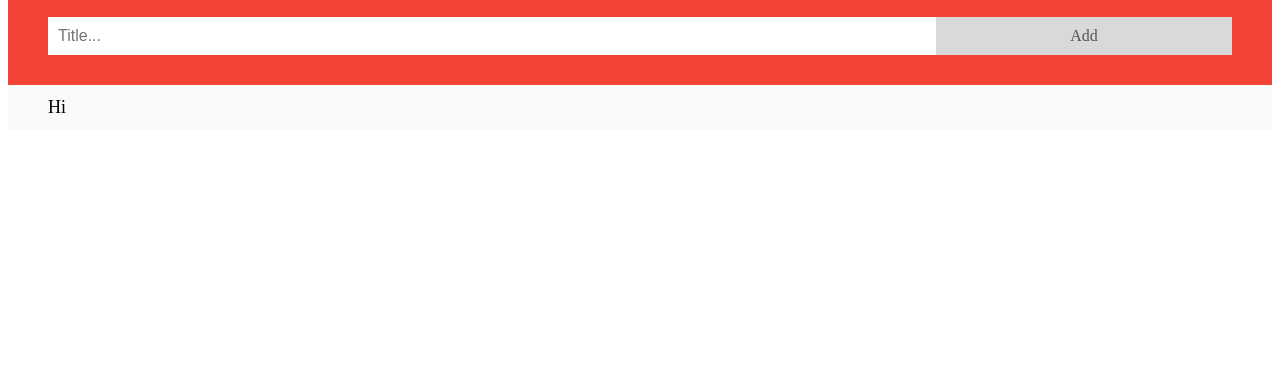
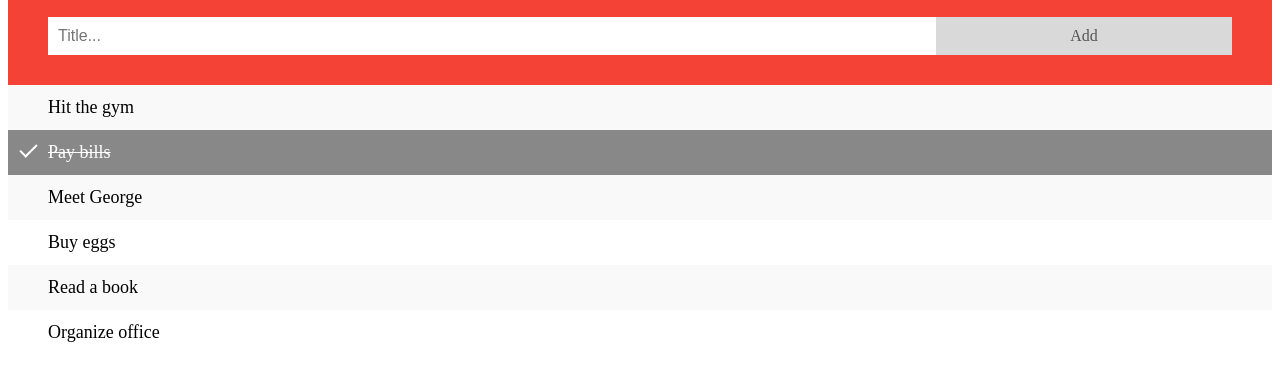
Before and after one commit to HiiragiRei/simple_to-do-list, a plain HTML site: page index.html in a window 1280 px wide. Shown: the part 88-468 px from the top of the page. Drawn offline with nearby package versions, Linux system fonts and the light colour scheme.

Commit message:
small changes BUT still has bug

```diff
--- a/app.js
+++ b/app.js
@@ -3,7 +3,7 @@ var nodeList = document.getElementsByTagName("LI");
 var i;
 for(i=0; i<nodeList.length; ++i){
     var span = document.createElement("SPAN");
-    var txt = document.createTextNode("\u00D7");
+    var txt = document.createTextNode("\u00D7"); // \u00D7 = 'x'
 
     span.className = "close";
     span.appendChild(txt); // appendChild :
@@ -20,7 +20,12 @@ for(i=0; i<close.length; ++i){
 }
 
 // add "checked" symbol when clicking list item
-
+var list = document.querySelector('ul');
+list.addEventListener('click', function(ev) {
+  if (ev.target.tagName === 'LI') {
+    ev.target.classList.toggle('checked');
+  }
+}, false);
 
 // create new list when clicking on "Add" button
 function newElement(){  // back at html <span onclick="newElement()" ...>
--- a/index.html
+++ b/index.html
@@ -8,8 +8,9 @@
 
 	<script src='https://cdnjs.cloudflare.com/ajax/libs/jquery/3.2.1/jquery.min.js'></script>
 
+    <script src="app.js"></script>
     <link rel="stylesheet" href="main.css">
-    <script src="app.js"></script>
+
 </head>
 <body>
     <div class="header">
@@ -19,7 +20,12 @@
     </div>
     <!-- list below -->
     <ul id="myList">
-        <li>Hi</li>
+        <li>Hit the gym</li>
+        <li class="checked">Pay bills</li>
+        <li>Meet George</li>
+        <li>Buy eggs</li>
+        <li>Read a book</li>
+        <li>Organize office</li>
     </ul>
 </body>
 </html>
--- a/main.css
+++ b/main.css
@@ -38,7 +38,7 @@ ul li.checked::before{ /* add a "checked" mark when clicked */
     position: absolute;
     border-color: #ffffff;
     border-style: solid;
-    border-width: 0 2px 0 2px;
+    border-width: 0 2px 2px 0;
     top: 10px;
     left: 16px;
     transform: rotate(45deg);
```
